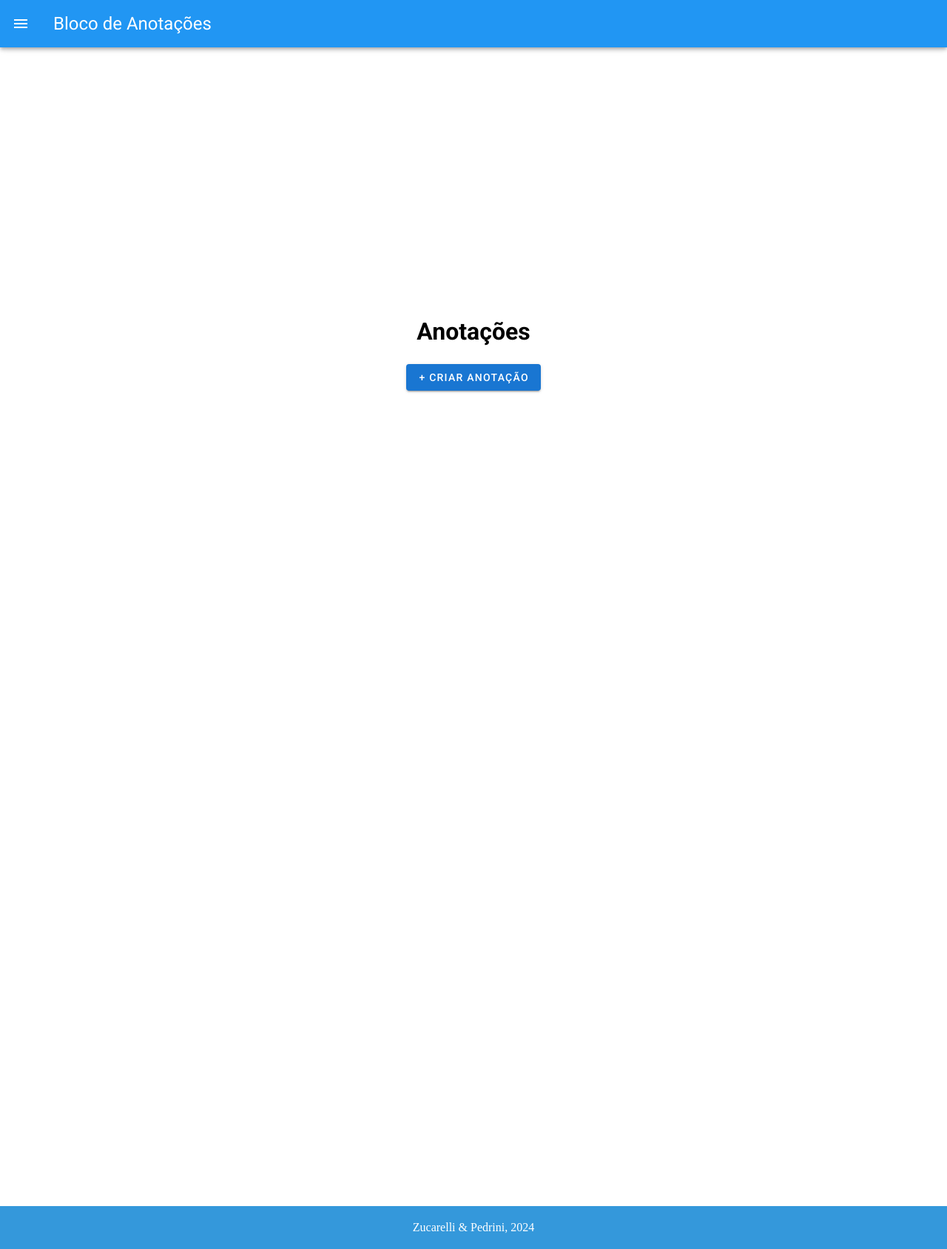
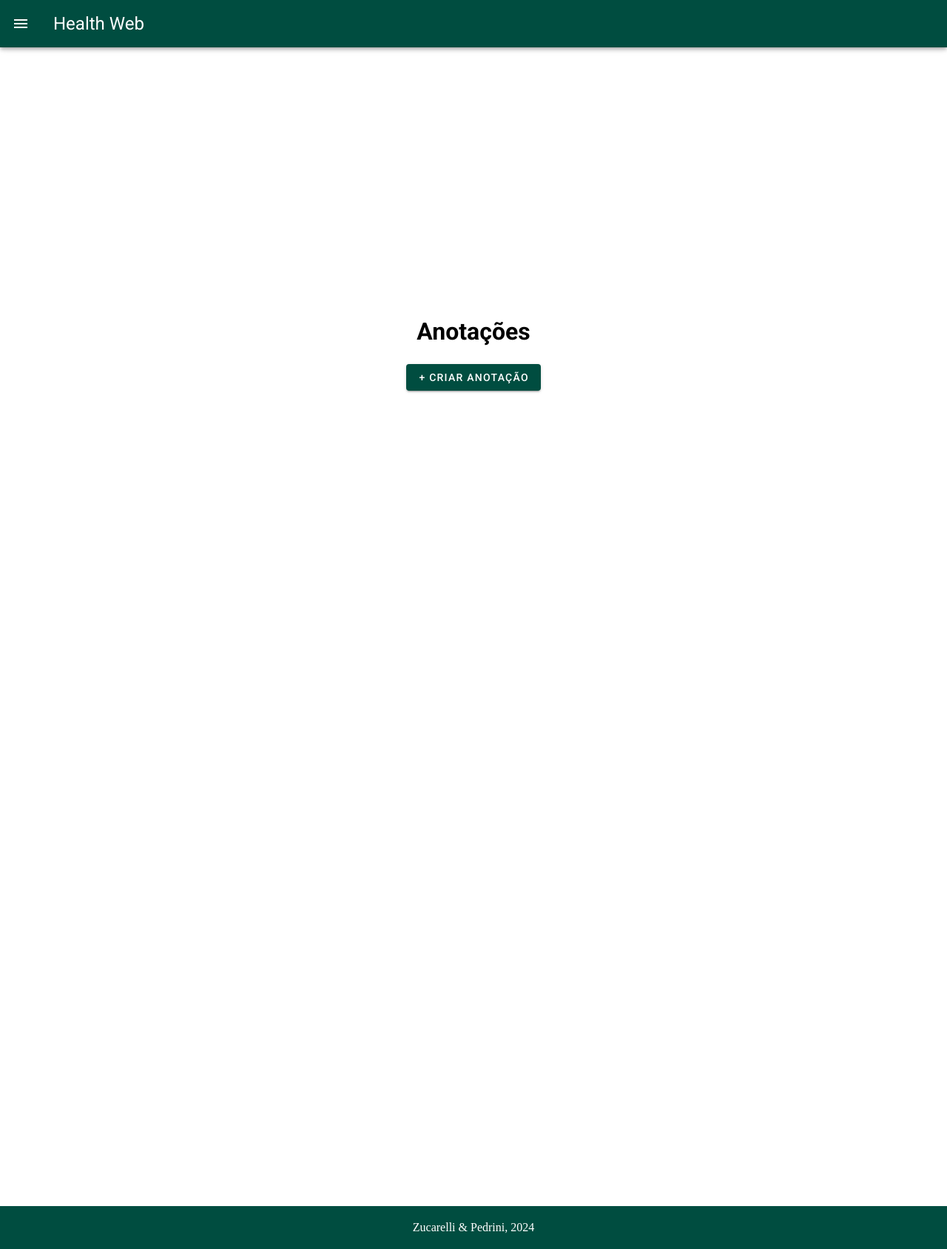
Before and after one commit to damnpedrini/health-web, a Vue app: page /#/HomePage in a window 1280 px wide. Shown: the whole page at 74% size. Built offline with nearby package versions, Linux system fonts and the light colour scheme.

Commit message:
fixAChoraboy

```diff
--- a/src/components/Footer-Content.vue
+++ b/src/components/Footer-Content.vue
@@ -1,14 +1,10 @@
 <template>
   <div id="app">
-    <!-- Conteúdo da página -->
     <div id="content">
-      <!-- Seu conteúdo atual aqui -->
     </div>
 
-    <!-- Footer -->
     <div id="footer">
       <div class="footer-content">
-        <!-- Seu conteúdo atual do footer aqui -->
       </div>
       <div class="footer-bar">
         <p> Zucarelli & Pedrini, 2024</p>
@@ -31,26 +27,24 @@ export default {
 }
 
 #content {
-  /* Estilos para o conteúdo */
   flex: 1;
 }
 
 #footer {
-  background-color: #3498db; /* Cor de fundo azul */
-  color: white; /* Cor de texto branca */
+  background-color: #004d40;
+  color: white;
   padding: 10px;
   display: flex;
   flex-direction: column;
 }
 
 .footer-content {
-  /* Estilos para o conteúdo do footer, se houver */
 }
 
 .footer-bar {
-  margin-top: auto; /* Move o rodapé para a parte inferior */
-  background-color: #3498db; /* Cor de fundo azul */
-  color: white; /* Cor de texto branca */
+  margin-top: auto;
+  background-color: #004d40;
+  color: white;
   padding: 10px;
   text-align: center;
 }
--- a/src/components/Nav-bar.vue
+++ b/src/components/Nav-bar.vue
@@ -1,7 +1,7 @@
 <template>
   <v-app>
     <!-- Menu lateral -->
-    <v-navigation-drawer app dark color="blue" v-model="drawer">
+    <v-navigation-drawer app dark color="#004d40" v-model="drawer">
       <v-list>
         <v-list-item to="/HomePage" class="nav-link">Página Inicial</v-list-item>
         <v-list-item to="/Notes" class="nav-link">Anotações</v-list-item>
@@ -11,11 +11,11 @@
     </v-navigation-drawer>
 
     <!-- Botão para abrir o menu lateral -->
-    <v-app-bar app dark color="blue">
+    <v-app-bar app dark color="#004d40">
       <v-btn icon @click="drawer = !drawer">
         <v-icon>mdi-menu</v-icon>
       </v-btn>
-      <v-toolbar-title class="logo">Bloco de Anotações</v-toolbar-title>
+      <v-toolbar-title class="logo">Health Web</v-toolbar-title>
     </v-app-bar>
 
     <v-main>
@@ -56,14 +56,12 @@ export default {
   text-decoration: underline;
 }
 
-/* Estilizar o link ativo */
 .nav-link.router-link-active {
   background-color: #555;
   font-weight: bold;
 }
 
-/* Adicione padding à esquerda para afastar o conteúdo da barra lateral */
 .v-main {
-  padding-left: 300px; /* Ajuste conforme necessário */
+  padding-left: 300px;
 }
 </style>
--- a/src/views/HomePage.vue
+++ b/src/views/HomePage.vue
@@ -8,7 +8,7 @@
             <li v-for="(anotacao, index) in anotacoes" :key="index">{{ anotacao }}</li>
           </ul>
           <div class="botao-container text-center">
-            <v-btn @click="navegarParaNovaPagina" color="blue darken-2" class="white--text">+ Criar Anotação</v-btn>
+            <v-btn @click="navegarParaNovaPagina" color="#004d40" class="white--text">+ Criar Anotação</v-btn>
           </div>
         </v-col>
       </v-row>
--- a/src/views/Notes.vue
+++ b/src/views/Notes.vue
@@ -36,7 +36,7 @@
       </v-card>
     </v-dialog>
 
-    <v-btn @click="criarNovaAnotacao" color="primary">+ Criar Anotação</v-btn>
+    <v-btn @click="criarNovaAnotacao" color="#004d40" class="white--text">+ Criar Anotação</v-btn>
   </v-container>
 </template>
 
```
